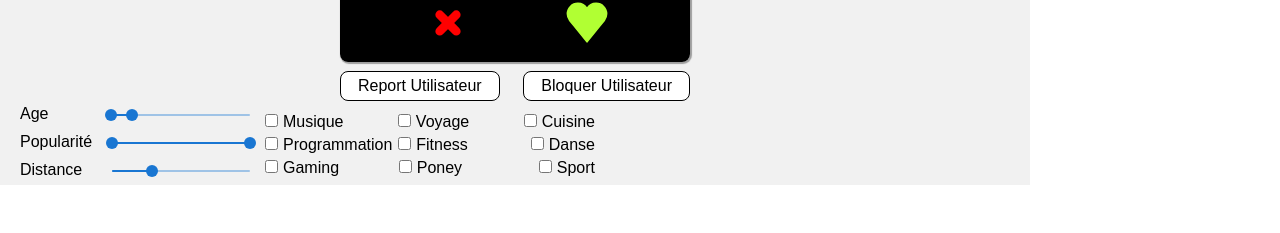
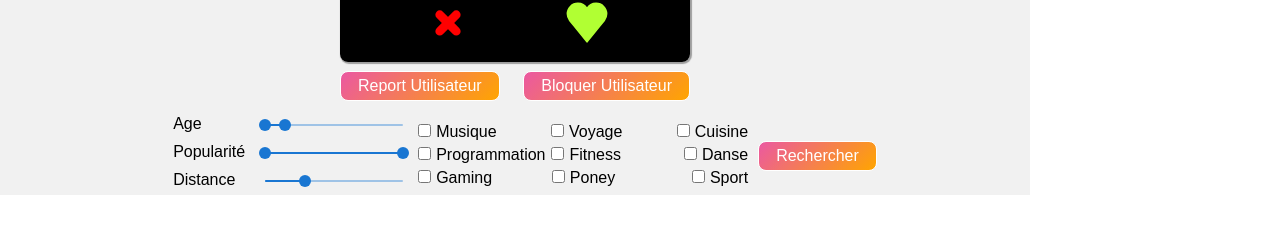
Before and after one commit to sawyerf/Matcha, a React (Create React App) app in the folder frontend/: page /userhome in a window 1280 px wide. Shown: the part 483-716 px from the top of the page. Built offline with nearby package versions, Linux system fonts and the light colour scheme; no server answers.

Commit message:
Search work, need tags

```diff
--- a/frontend/src/components/UserMenuMatch.js
+++ b/frontend/src/components/UserMenuMatch.js
@@ -32,6 +32,14 @@ const UserMenuMatch = ({
     }
     setMatchList(res.data);
   }, [refreshMatchList]);
+
+  useEffect(async () => {
+    const res = await axios.get("/users/matchs");
+    if ("error" in res.data) {
+      console.log("Error: ", res.data.message);
+    }
+    setMatchList(res.data);
+  }, [localStorage.getItem("token")]);
 
   const seeProfile = (data) => {
     setOtherProfileData(data);
--- a/frontend/src/pages/UserHome.js
+++ b/frontend/src/pages/UserHome.js
@@ -45,8 +45,27 @@ const UserHome = ({ setOtherProfileData }) => {
   const [popularity, setPopularity] = useState([0, 100]);
   const [distance, setDistance] = useState(30);
   const [tags, setTags] = useState("");
+  const [preferenceList, setPreferenceList] = useState([]);
+  const [indexPreferenceList, setIndexPreferenceList] = useState(0);
 
   const youMatch = async (liked) => {
+    if (preferenceList && preferenceList.length - 1 > indexPreferenceList) {
+      console.log("LIKE DANS LA PREFERENCE LIST");
+      console.log(preferenceList.length);
+      console.log(indexPreferenceList);
+      console.log(preferenceList);
+      await axios.post("/action/like", {
+        username: otherProfil.username,
+        islike: liked,
+      });
+      await setOtherProfile(preferenceList[indexPreferenceList + 1]);
+      await setDisplayedImage(
+        preferenceList[indexPreferenceList + 1].images[0]
+      );
+      await setIndexPreferenceList(indexPreferenceList + 1);
+      await setDisplayedImageNb(0);
+    } else {
+      console.log("LIKE DANS LES OFFERS RANDOM");
       axios
         .all([
           await axios.post("/action/like", {
@@ -63,6 +82,7 @@ const UserHome = ({ setOtherProfileData }) => {
             setDisplayedImageNb(0);
           })
         );
+    }
   };
 
   const previousImg = () => {
@@ -89,6 +109,28 @@ const UserHome = ({ setOtherProfileData }) => {
           setDisplayedImageNb(0);
         })
       );
+  };
+
+  const searchPrefUser = async () => {
+    const res = await axios.post("/users/search", {
+      minAge: age[0],
+      maxAge: age[1],
+      minPopularity: popularity[0],
+      maxPopularity: popularity[1],
+      maxDistance: distance,
+      tags: ["#gaming"],
+    });
+    console.log(res.data[0]);
+    console.log(otherProfil);
+    if (res.data[0] && preferenceList !== res.data) {
+      console.log("NOUVELLE LISTE DE PREFERENCE");
+      await setPreferenceList(res.data);
+      await setIndexPreferenceList(0);
+      await setOtherProfile(res.data[0]);
+      await setDisplayedImage(res.data[0].images[0]);
+      await setDisplayedImageNb(0);
+    } else {
+    }
   };
 
   const blockUser = async () => {
@@ -267,33 +309,39 @@ const UserHome = ({ setOtherProfileData }) => {
           <div
             style={{
               marginTop: "5px",
-              backgroundColor: "white",
+              background: "linear-gradient(135deg, #EB58A2, orange)",
               borderRadius: "8px",
-              border: "solid 1px black",
+              border: "solid 1px white",
               padding: "5px 17px",
               width: "fit-content",
               cursor: "pointer",
             }}
             onClick={() => reportUser()}
           >
-            Report Utilisateur
+            <p style={{ color: "white" }}>Report Utilisateur</p>
           </div>
           <div
             style={{
               marginTop: "5px",
-              backgroundColor: "white",
+              background: "linear-gradient(135deg, #EB58A2, orange)",
               borderRadius: "8px",
-              border: "solid 1px black",
+              border: "solid 1px white",
               padding: "5px 17px",
               width: "fit-content",
               cursor: "pointer",
             }}
             onClick={() => blockUser()}
           >
-            Bloquer Utilisateur
+            <p style={{ color: "white" }}>Bloquer Utilisateur</p>
           </div>
         </div>
-        <div style={{ display: "flex" }}>
+        <div
+          style={{
+            display: "flex",
+            justifyContent: "center",
+            marginTop: "10px",
+          }}
+        >
           <div style={{ float: "left", marginLeft: "20px" }}>
             <div style={{ display: "flex", width: "230px" }}>
               <p style={{ marginRight: "63px", marginTop: "4px" }}>Age</p>
@@ -478,6 +526,22 @@ const UserHome = ({ setOtherProfileData }) => {
               </div>
             </div>
           </div>
+          <div
+            style={{
+              marginTop: "30px",
+              marginLeft: "10px",
+              background: "linear-gradient(135deg, #EB58A2, orange)",
+              borderRadius: "8px",
+              border: "solid 1px white",
+              padding: "5px 17px",
+              width: "fit-content",
+              cursor: "pointer",
+              height: "fit-content",
+            }}
+            onClick={() => searchPrefUser()}
+          >
+            <p style={{ color: "white" }}>Rechercher</p>
+          </div>
         </div>
       </div>
     </div>
```
Also changed, not shown: 1 other file (tests, documents, lock files or other folders). Lines whose indentation alone changed are shown as unchanged.
